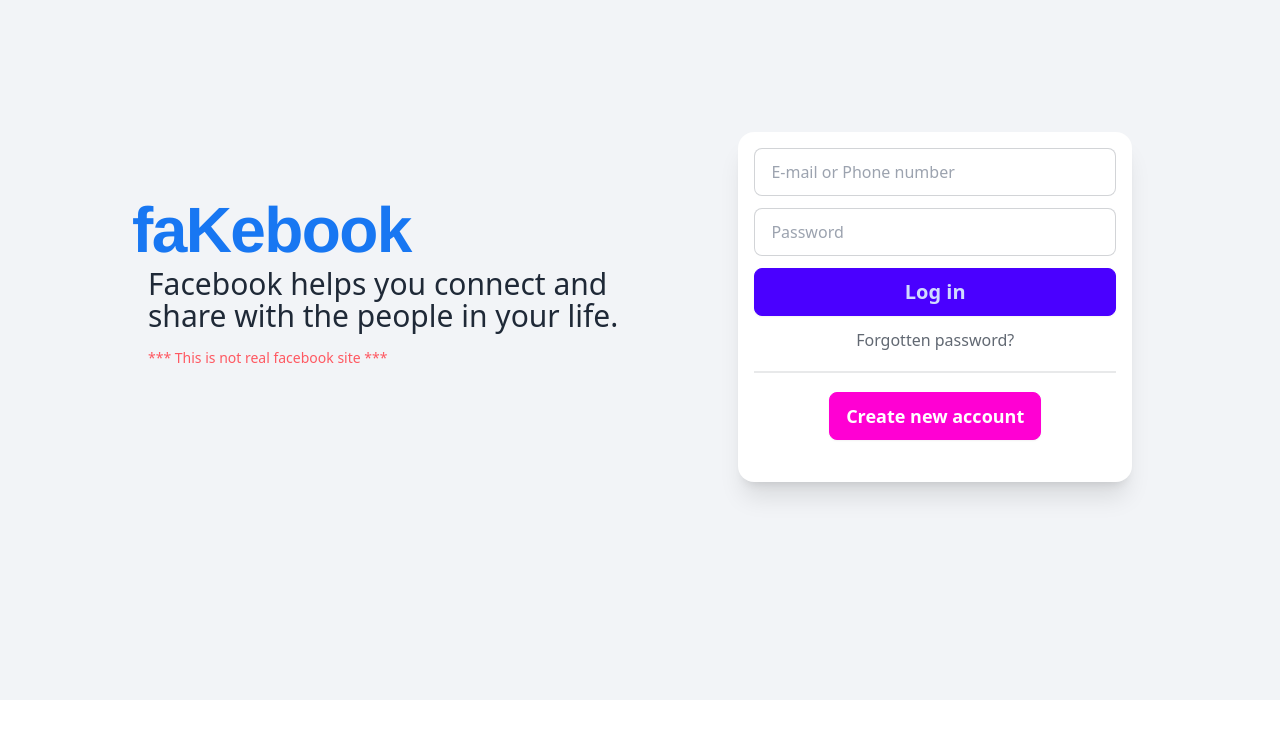
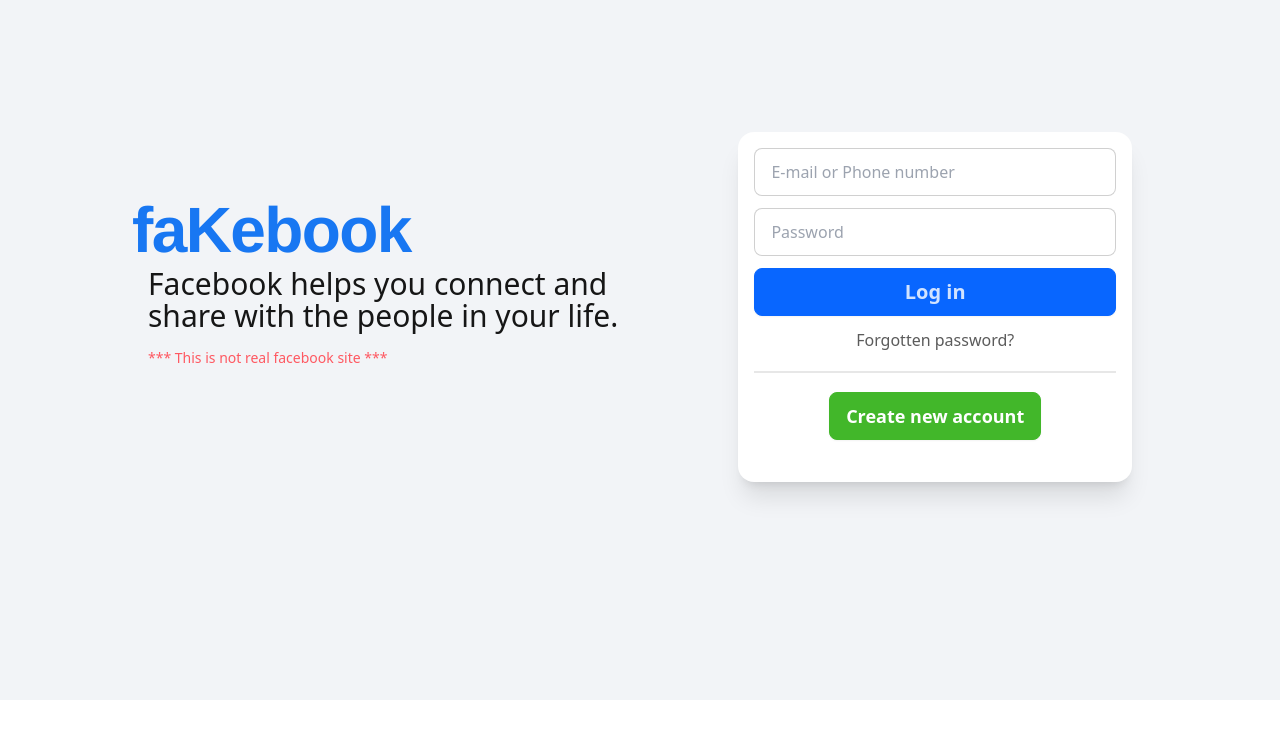
Before and after one commit to tratchapong/cc19-prep-fb-web, a React (Vite) app: page / in a window 1280 px wide. Shown: the top 738 px of the page. Built offline with nearby package versions, Linux system fonts and the light colour scheme.

Commit message:
config theme by daisyui key

```diff
--- a/tailwind.config.js
+++ b/tailwind.config.js
@@ -10,4 +10,18 @@
   plugins: [
     require('daisyui')
   ],
+  daisyui: {
+    themes : [
+      {
+        mytheme : {
+          "primary" : "#0866ff",
+          "secondary" : "#42b72a",
+          "accent" : "#37cdbe",
+          "neutral" : "#3d4451",
+          "base-100" : "#ffffff"
+        }
+      },
+      "cupcake",
+    ]
+  }
 }
```
